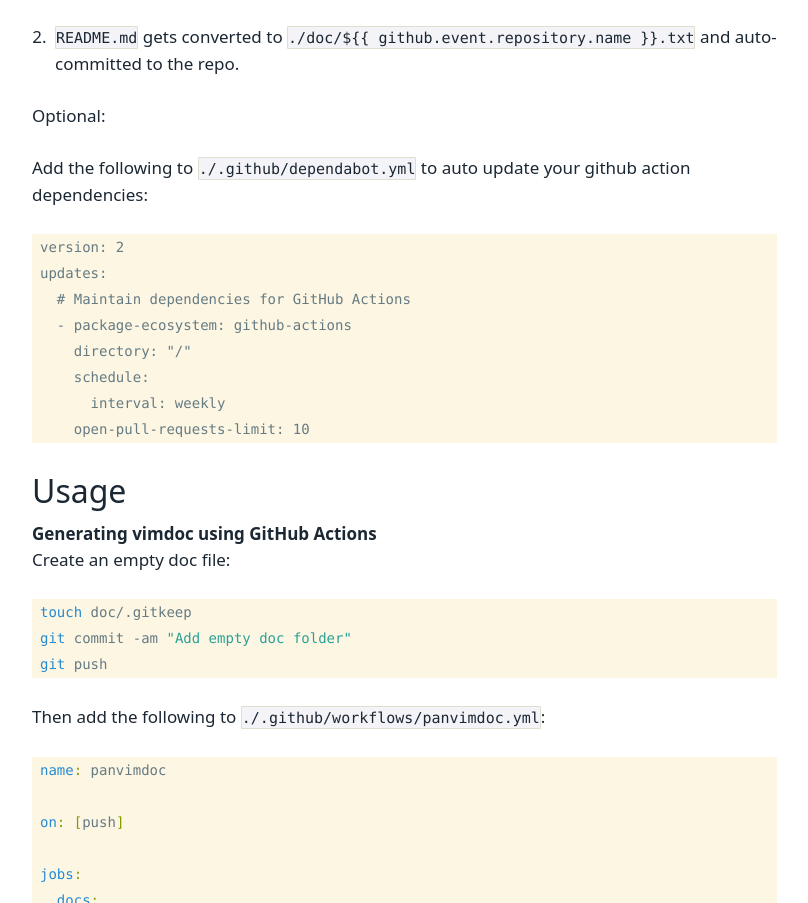
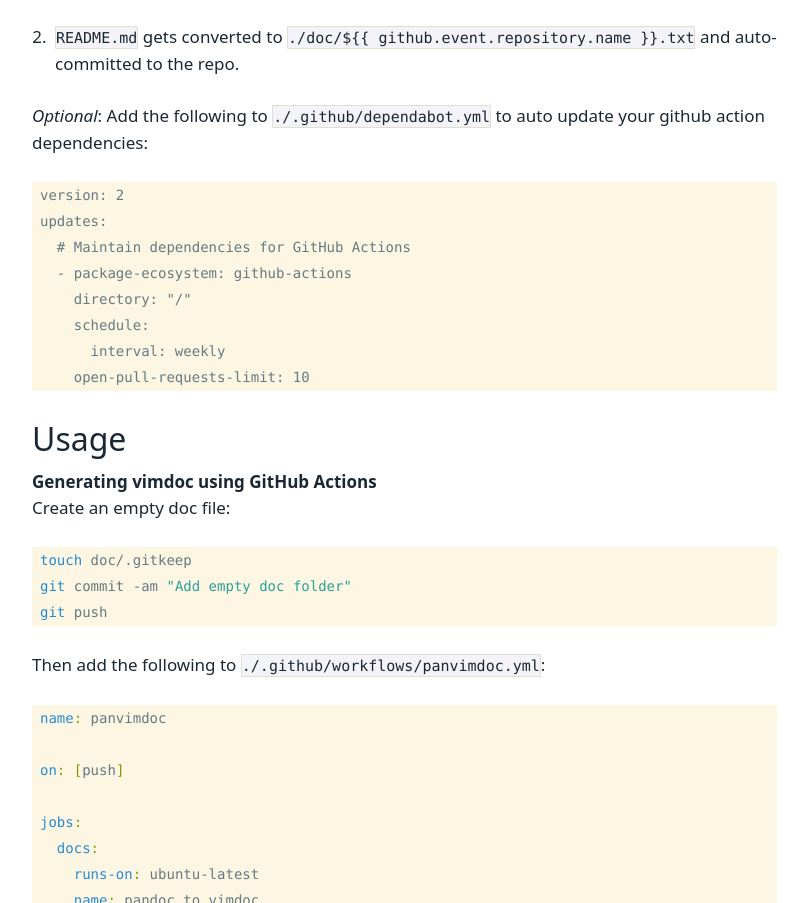
Before and after one commit to kdheepak/panvimdoc, a plain HTML site: page index.html in a window 1280 px wide. Shown: the part 4111-5014 px from the top of the page, without its empty margins (20-828 px from the left). Drawn offline with Linux system fonts and the light colour scheme.

Commit message:
Deploying to gh-pages from @ kdheepak/panvimdoc@b607c3b2b56f5879c652ca3426e84c7abac67595 🚀

```diff
--- a/index.html
+++ b/index.html
@@ -107,8 +107,7 @@
 <span id="cb1-25"><a href="#cb1-25" aria-hidden="true" tabindex="-1"></a><span class="at">          </span><span class="fu">branch</span><span class="kw">:</span><span class="at"> ${{ github.head_ref }}</span></span></code></pre></div></li>
 <li><p><code>README.md</code> gets converted to <code>./doc/${{ github.event.repository.name }}.txt</code> and auto-committed to the repo.</p></li>
 </ol>
-<p>Optional:</p>
-<p>Add the following to <code>./.github/dependabot.yml</code> to auto update your github action dependencies:</p>
+<p><em>Optional</em>: Add the following to <code>./.github/dependabot.yml</code> to auto update your github action dependencies:</p>
 <pre><code>version: 2
 updates:
   # Maintain dependencies for GitHub Actions
```
